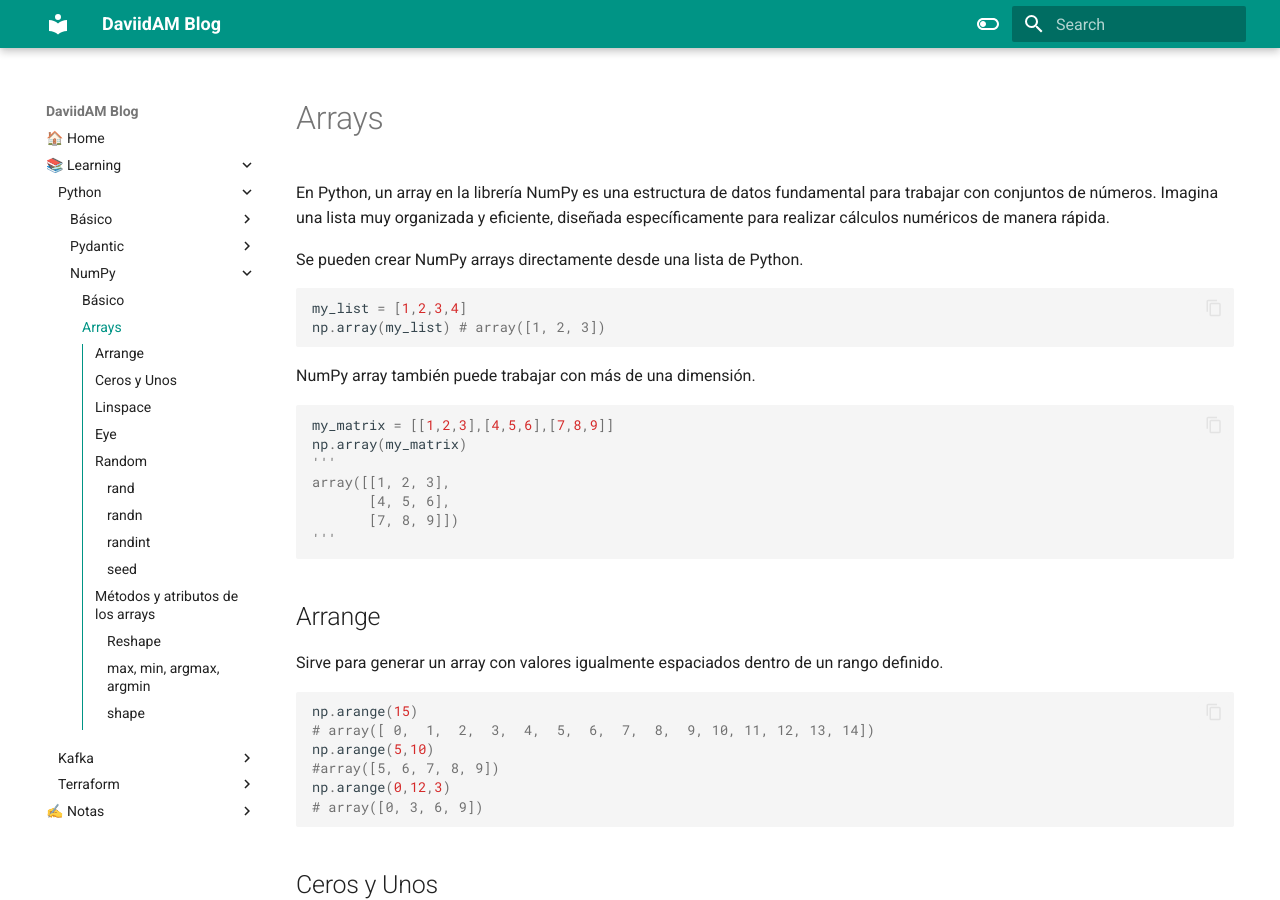
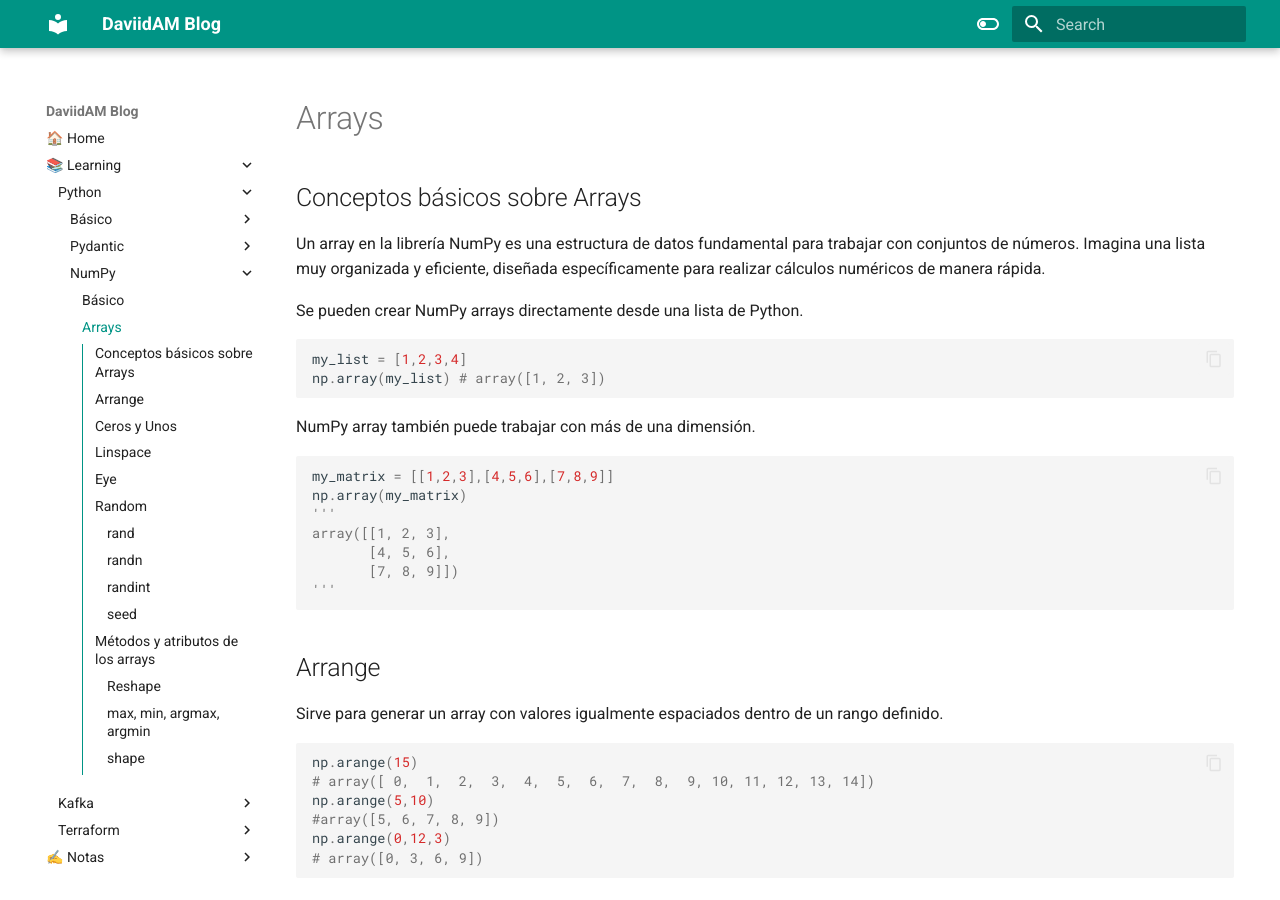
Before and after one commit to DaviidAM/Blog, an MkDocs documentation site: the page built from docs/Python/NumPy/02 - arrays.md, in a window 1280 px wide and 900 px high. Built offline with MkDocs 1.6.1 and Material for MkDocs 9.7.7, drawn with Linux system fonts in a browser that asks for light colours.

Commit message:
Update 02 - arrays.md

```diff
--- a/docs/Python/NumPy/02 - arrays.md
+++ b/docs/Python/NumPy/02 - arrays.md
@@ -1,6 +1,9 @@
 # Arrays
 
-En Python, un array en la librería NumPy es una estructura de datos fundamental para trabajar con conjuntos de números. Imagina una lista muy organizada y eficiente, diseñada específicamente para realizar cálculos numéricos de manera rápida.
+## Conceptos básicos sobre Arrays
+
+Un array en la librería NumPy es una estructura de datos fundamental para trabajar con conjuntos de números. Imagina una lista muy organizada y eficiente, diseñada específicamente para realizar cálculos numéricos de manera rápida.
+
 
 Se pueden crear NumPy arrays directamente desde una lista de Python.
 
```
